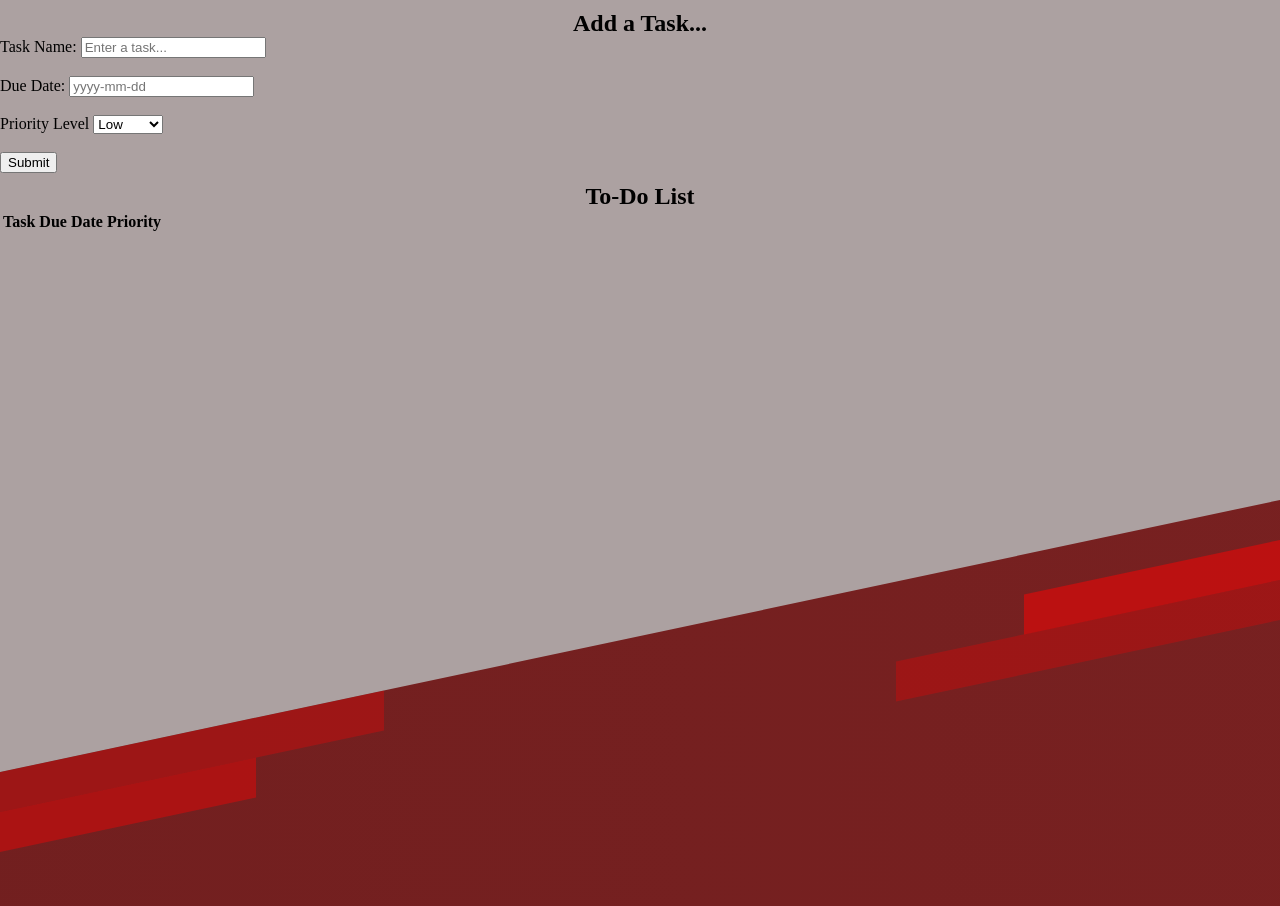
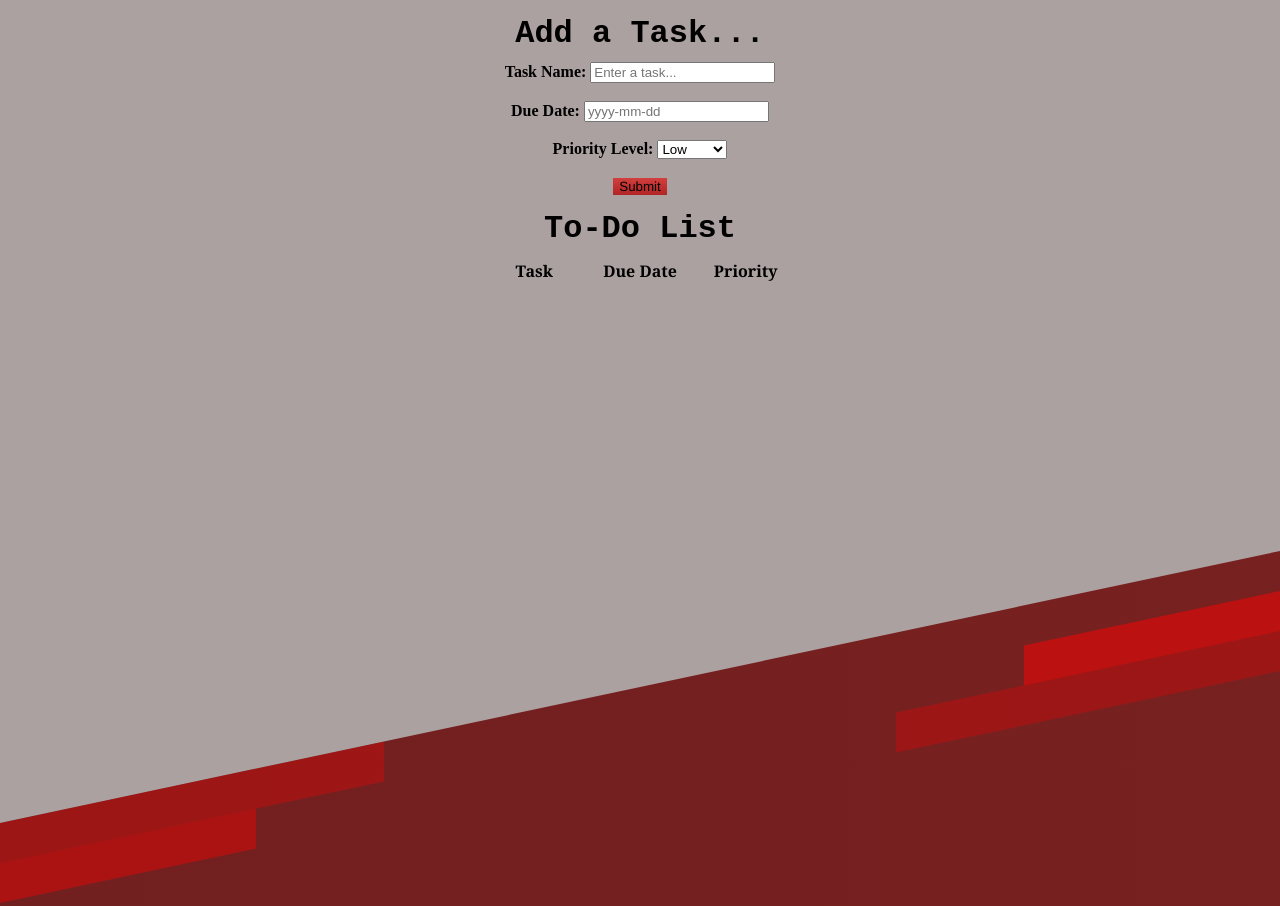
Before and after one commit to LizzieMerrill/To-Do-EAVAC-Project, a plain HTML site: page index.html in a window 1280 px wide. Shown: the top 906 px of the page. Drawn offline with Linux system fonts and the light colour scheme.

Commit message:
added more css bling

```diff
--- a/index.html
+++ b/index.html
@@ -2,6 +2,7 @@
 <html lang="en">
 <head>
     <link href="style.css" rel="stylesheet"/>
+    <link href="https://fonts.googleapis.com/css2?family=Lato&display=swap" rel="stylesheet">
     <meta charset="UTF-8">
     <meta http-equiv="X-UA-Compatible" content="IE=edge">
     <meta name="viewport" content="width=device-width, initial-scale=1.0">
@@ -11,18 +12,25 @@
     <h2 id="add-task-header">Add a Task...</h2>
 <div id="form-div">
     <form id="list-item-form">
-        <label for="task-name">Task Name: </label>
-        <input id="task-name" type="text" name="task-name" placeholder="Enter a task..."/> <br> <br>
-        <label for="due-date">Due Date: </label>
-        <input id="due-date" type="text" name="due-date" placeholder="yyyy-mm-dd"/> <br><br>
-    <label for = "priority-dropdown">Priority Level</label>
+        <div class="center">
+            <label for="task-name">Task Name: </label>
+            <input id="task-name" type="text" name="task-name" placeholder="Enter a task..."/>
+        </div><br>
+        <div class="center">
+            <label for="due-date">Due Date: </label>
+            <input id="due-date" type="text" name="due-date" placeholder="yyyy-mm-dd"/>
+        </div><br>
+        <div class="center">
+    <label for = "priority-dropdown">Priority Level: </label>
       <select id ="priority" name = "priority">
             <option value="3">Low</option>
              <option value="2">Medium</option>
              <option value="1">High</option>
        </select>
-       <br><br>
-        <input id="submit-button" type="button" value="Submit" onclick="addTask()">
+    </div><br>
+    <div class="center">
+        <input class="btn-2" id="submit-button" type="button" value="Submit" onclick="addTask()">
+    </div>
     </form>
 
 </div>
--- a/style.css
+++ b/style.css
@@ -63,15 +63,22 @@ position: absolute;
   position: absolute;
   z-index: 20;
 }
+
 form{
   background: rgb(172, 161, 161);
+  grid-template-columns: 1fr 1fr 1fr;
+  gap: 20px;
+  font-family:inherit;
+  font-weight: bold;
 }
 
 h2 {
-  margin: 0;
-  padding: 0;
+  margin: 5px;
+  padding: 5px;
   padding-top: 10px;
   text-align: center;
+  font-family:'Courier New', Courier, monospace;
+  font-size:xx-large;
 }
 
 th {
@@ -82,23 +89,53 @@ td {
 
 }
 
+.btn-2 {
+  background: #650202d0;
+  background: linear-gradient(0deg, #b30707d0 0%, #db2828cf 100%);
+  border: none;
+}
+.btn-2:before {
+  height: 0%;
+  width: 2px;
+}
+.btn-2:hover {
+  box-shadow:  4px 4px 6px 0 rgba(255,255,255,.5),
+              -4px -4px 6px 0 rgba(116, 125, 136, .5),
+    inset -4px -4px 6px 0 rgba(255,255,255,.2),
+    inset 4px 4px 6px 0 rgba(0, 0, 0, .4);
+}
+
+tr {
+  display: grid;
+  grid-template-columns: 1fr 1fr 1fr;
+  gap: 30px;
+}
+
 #add-task-header, #task-list-header {
 
 }
 
+table {
+
+}
+
 #task-table-div {
-
+  display:flex;
+  justify-content: center;
+  font-family:Cambria, Cochin, Georgia, Times, 'Times New Roman', serif;
 }
 
 #task-table {
 
 }
 
-#row1 {
+#list-item-row {
 
 }
 
 #form-div {
+  width: 100%;
+  display: relative;
 
 }
 
@@ -106,6 +143,11 @@ td {
 
 }
 
-#submit-button, #submit-button {
+#submit-button {
+  font-family:'Franklin Gothic Medium', 'Arial Narrow', Arial, sans-serif;
+}
 
-  }
+.center{
+  text-align: center;
+  margin: 0 auto;
+}
```
